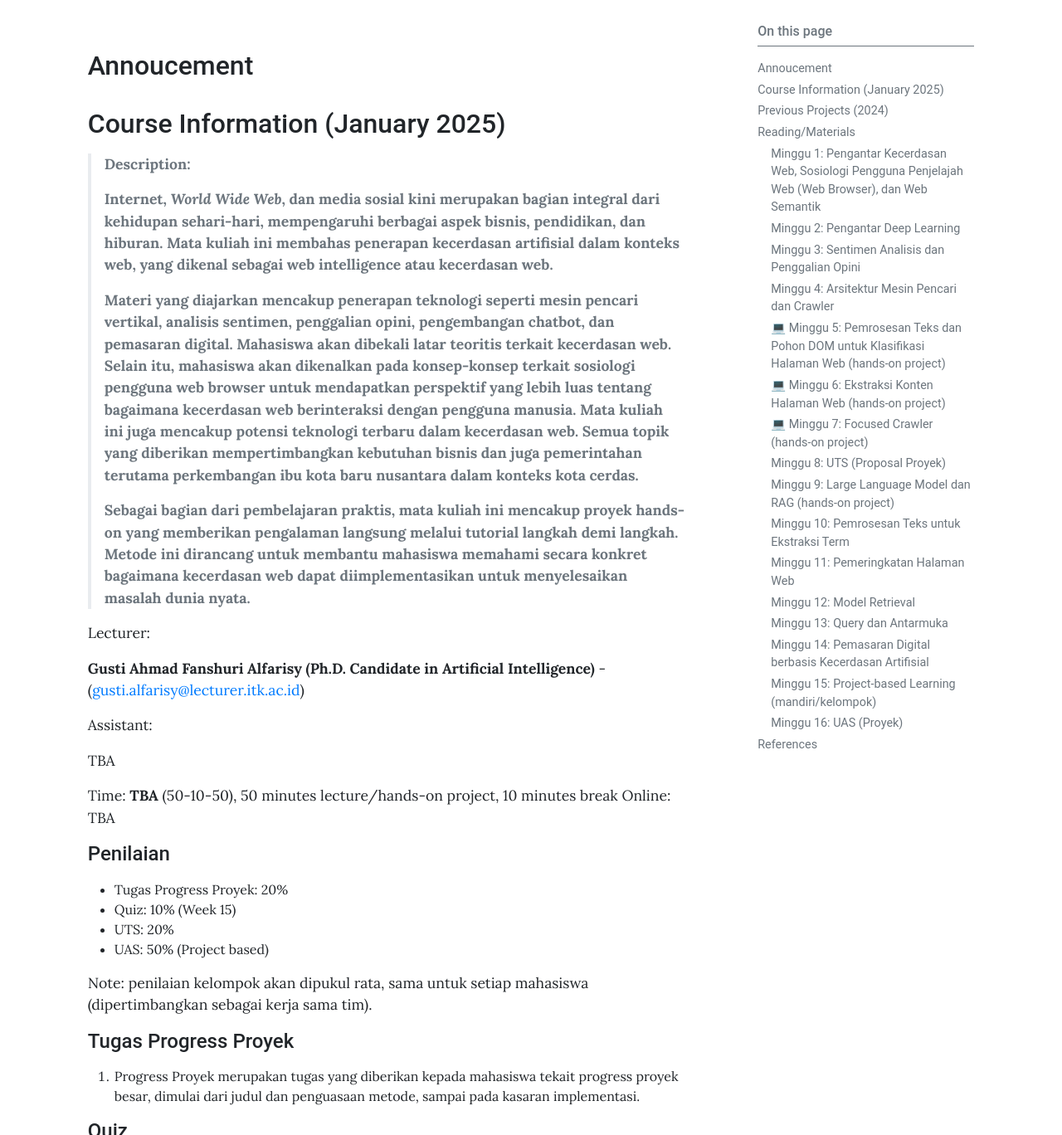
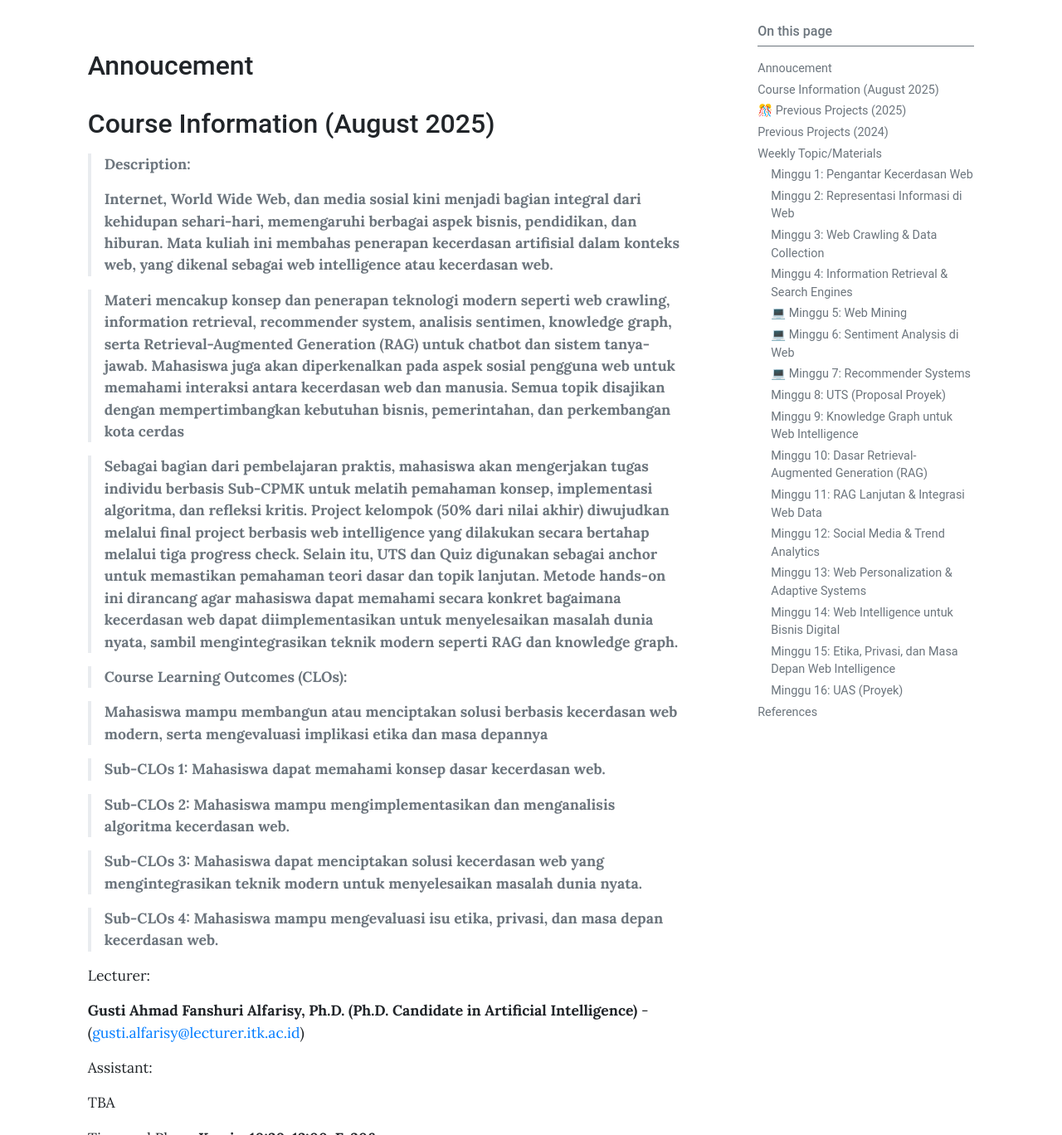
Before and after one commit to gusti-alfarisy/gusti-alfarisy.github.io, a Jekyll site: the page built from pages/mk/web2025.md, in a window 1280 px wide and 1400 px high, scrolled down 273 px, cut to the strip 32-1400 px from the top of the window. Shown: the whole strip at 83% size. Built offline with Jekyll 4.4.1, drawn with Linux system fonts in a browser that asks for light colours; some of the changed text lies outside the part shown.

Commit message:
update information syllabus kecerdasan web

```diff
--- a/pages/mk/web2025.md
+++ b/pages/mk/web2025.md
@@ -6,7 +6,7 @@ permalink: /mk/web2025/
 toc: true
 ---
 
-# IF201504: Kecerdasan Web
+# Kecerdasan Web (Elective Course)
 
 ## Annoucement
 
@@ -34,38 +34,52 @@ toc: true
 
 [//]: # (> The class will be started on 13 September 2024, we will have a class through Google Meets for now.)
 
-## Course Information (January 2025)
+## Course Information (August 2025)
 
 >**Description:**
 >
->**Internet, *World Wide Web*, dan media sosial kini merupakan bagian integral dari kehidupan sehari-hari, mempengaruhi berbagai aspek bisnis, pendidikan, dan hiburan. Mata kuliah ini membahas penerapan kecerdasan artifisial dalam konteks web, yang dikenal sebagai web intelligence atau kecerdasan web.**
->
->**Materi yang diajarkan mencakup penerapan teknologi seperti mesin pencari vertikal, analisis sentimen, penggalian opini, pengembangan chatbot, dan pemasaran digital. Mahasiswa akan dibekali latar teoritis terkait kecerdasan web. Selain itu, mahasiswa akan dikenalkan pada konsep-konsep terkait sosiologi pengguna web browser untuk mendapatkan perspektif yang lebih luas tentang bagaimana kecerdasan web berinteraksi dengan pengguna manusia. Mata kuliah ini juga mencakup potensi teknologi terbaru dalam kecerdasan web. Semua topik yang diberikan mempertimbangkan kebutuhan bisnis dan juga pemerintahan terutama perkembangan ibu kota baru nusantara dalam konteks kota cerdas.**
->
->**Sebagai bagian dari pembelajaran praktis, mata kuliah ini mencakup proyek hands-on yang memberikan pengalaman langsung melalui tutorial langkah demi langkah. Metode ini dirancang untuk membantu mahasiswa memahami secara konkret bagaimana kecerdasan web dapat diimplementasikan untuk menyelesaikan masalah dunia nyata.**
+> **Internet, World Wide Web, dan media sosial kini menjadi bagian integral dari kehidupan sehari-hari, memengaruhi berbagai aspek bisnis, pendidikan, dan hiburan. Mata kuliah ini membahas penerapan kecerdasan artifisial dalam konteks web, yang dikenal sebagai web intelligence atau kecerdasan web.**
 
+> **Materi mencakup konsep dan penerapan teknologi modern seperti web crawling, information retrieval, recommender system, analisis sentimen, knowledge graph, serta Retrieval-Augmented Generation (RAG) untuk chatbot dan sistem tanya-jawab. Mahasiswa juga akan diperkenalkan pada aspek sosial pengguna web untuk memahami interaksi antara kecerdasan web dan manusia. Semua topik disajikan dengan mempertimbangkan kebutuhan bisnis, pemerintahan, dan perkembangan kota cerdas**
+
+> **Sebagai bagian dari pembelajaran praktis, mahasiswa akan mengerjakan tugas individu berbasis Sub-CPMK untuk melatih pemahaman konsep, implementasi algoritma, dan refleksi kritis. Project kelompok (50% dari nilai akhir) diwujudkan melalui final project berbasis web intelligence yang dilakukan secara bertahap melalui tiga progress check. Selain itu, UTS dan Quiz digunakan sebagai anchor untuk memastikan pemahaman teori dasar dan topik lanjutan. Metode hands-on ini dirancang agar mahasiswa dapat memahami secara konkret bagaimana kecerdasan web dapat diimplementasikan untuk menyelesaikan masalah dunia nyata, sambil mengintegrasikan teknik modern seperti RAG dan knowledge graph.**
+
+
+>**Course Learning Outcomes (CLOs):**
+
+> **Mahasiswa mampu membangun atau menciptakan solusi berbasis kecerdasan web modern, serta mengevaluasi implikasi etika dan masa depannya**
+
+>**Sub-CLOs 1: Mahasiswa dapat memahami konsep dasar kecerdasan web.**
+
+>**Sub-CLOs 2: Mahasiswa mampu mengimplementasikan dan menganalisis algoritma kecerdasan web.**
+
+>**Sub-CLOs 3: Mahasiswa dapat menciptakan solusi kecerdasan web yang mengintegrasikan teknik modern untuk menyelesaikan masalah dunia nyata.**
+
+>**Sub-CLOs 4: Mahasiswa mampu mengevaluasi isu etika, privasi, dan masa depan kecerdasan web.**
 
 Lecturer:
 
-**Gusti Ahmad Fanshuri Alfarisy (Ph.D. Candidate in Artificial Intelligence)** - (<gusti.alfarisy@lecturer.itk.ac.id>)
+**Gusti Ahmad Fanshuri Alfarisy, Ph.D. (Ph.D. Candidate in Artificial Intelligence)** - (<gusti.alfarisy@lecturer.itk.ac.id>)
 
 Assistant:
 
 TBA
 
-[//]: # (Asisten membantu mahasiswa ihwal kelancaran proses belajar mengajar. Utamanya dalam membantu memonitor pengerjaan proyek. Mahasiswa dapat berkonsultasi dengan asisten dalam hal administrasi perkuliahan dan proyek.)
+<!-- [//]: # (Asisten membantu mahasiswa ihwal kelancaran proses belajar mengajar. Utamanya dalam membantu memonitor pengerjaan proyek. Mahasiswa dapat berkonsultasi dengan asisten dalam hal administrasi perkuliahan dan proyek.) -->
 
 
-[//]: # (Time: **Friday, 08:00 - 10:00 WITA** &#40;50-10-50&#41;, 50 minutes lecture/hands-on project, 10 minutes break)
-Time: **TBA** (50-10-50), 50 minutes lecture/hands-on project, 10 minutes break
-Online: TBA
+<!-- [//]: # (Time: **Friday, 08:00 - 10:00 WITA** &#40;50-10-50&#41;, 50 minutes lecture/hands-on project, 10 minutes break) -->
+
+Time and Place: **Kamis, 10:20-12:00, E-206**
+
 
 #### Penilaian
 
-* Tugas Progress Proyek: 20%
+* Tugas: 30% (20% Progress check for sub-CLOs 1 and 2, 10% for sub-CLOs 4)
+
 * Quiz: 10% (Week 15)
 * UTS: 20%
-* UAS: 50% (Project based)
+* UAS/Final Project: 50% (sub-CLOs 3, including progress check)
 
 Note: penilaian kelompok akan dipukul rata, sama untuk setiap mahasiswa (dipertimbangkan sebagai kerja sama tim).
 
@@ -75,15 +89,15 @@ Note: penilaian kelompok akan dipukul rata, sama untuk setiap mahasiswa (diperti
 
 #### Quiz
 
-Quiz diberikan dalam bentuk pilihan ganda 10 soal pada pertemuan ke-15
+Quiz diberikan dalam bentuk pilihan ganda pada pertemuan ke-15
 
 #### UTS
 
-UTS merupakan penentuan judul proyek (individu maupun kelompok) dengan rencana progress yang akan dikerjakan beserta metode.  Mahasiswa diharapkan menguasai metode dengan baik jika topik yang diambil ada pada topik di Minggu 1 - 7. Memahami kasaran metode jika topik pada Minggu 9 - 15. UTS dalam bentuk presentasi dengan menyajikan judul, metode, dan rencana jadwal progress.
+TBA
 
 #### UAS
 
-UAS dilaksanakan dengen presentasi proyek yang berdampak (akan dijelaskan di pertemuan pertama). Jenis Proyek bervariasi, ada yang bersifat individu ataupun kelompok, sesuai minat masing-masing mahasiswa. Jenis-jenis proyek sebagai berikut:
+UAS dilaksanakan dengen presentasi proyek yang berdampak (akan dijelaskan di pertemuan pertama). Jenis Proyek bervariasi, ada yang bersifat individu ataupun kelompok, sesuai minat masing-masing mahasiswa. Jenis-jenis proyek salah satunya sebagai berikut:
 
 * Mengembangkan Plugin pada Aplikasi Open Source Populer - Kelompok (maks. 3 org)/Individu
 * Jurnal Ilmiah (Submission) - Kelompok (maks. 4 org)/Individu
@@ -94,42 +108,51 @@ UAS dilaksanakan dengen presentasi proyek yang berdampak (akan dijelaskan di per
 * Mahasiswa mengajar terkait topik kecerdasan web berbasis proyek dengan keluaran berupa modul pembelajaran - kelompok maks 3 org.
 * Mengikuti Penelitian Dosen Pengampu dengan keluaran prototipe awal yang dapat diteruskan menjadi TA (atau berserta proposal) - Individu.
 * Mengembangkan aplikasi kecerdasan web tertanam pada aplikasi di lingkungan Institut Teknologi Kalimantan dengan manfaat yang jelas - Kelompok (maks. 3 org)/Individu
-* Publikasi artikel disalah satu web populer terkait kecerdasan web berbasiskan pengerjaan proyek - Individu.
+* Publikasi artikel ilmiah disalah satu web terkait kecerdasan web berbasiskan pengerjaan proyek - Individu/maksimal 2 orang.
 * Atau potensi proyek berdampak lainnya yang dapat diusulkan oleh mahasiswa
+
+## 🎊 Previous Projects (2025)
+* Focused Crawler untuk Jurnal Informatika dengan Shark Search, IndoBERT, dan KNN (TA Helmi) | On progress for top journal in Indonesia dan produk berdampak
+* Klasifikasi Jurnal Predator Ilmiah berbasis Pohon DOM dengan Automated Machine Learning (TA Ersan Karimi) | on progress for international journal IIAIR dan produk berdampak
+* Ekstraksi Konten Jurnal Ilmiah dengan BoilerNet (berbasis LSTM) (TA Felix) | on progress for International Journal IIAIR
+* Chatbot Informasi Akademik ITK berbasis RAG dengan Indo-Sentence-BERT (TA Saman) | Funding ITK, On progress for top journal in Indonesia, dan produk berdampak
+* Health Assistant Chatbot Model Using Meta AI’s LLaMA Large Language Model with a Retrieval-Augmented Generation Approach (TA Ariel) | on progress top international journal scopus indexed
+* Sentimen Analisis Youtube pada Isu Lingkungan di Kalimantan menggunakan IndoBERT (TA Naufal) | on progress indonesian journal
 
 ## Previous Projects (2024)
 
-* Pengembangan Pustaka Python untuk ekstraksi harga e-commerce Indonesia secara otomatis (Pypi: https://pypi.org/project/ecommerce-price-scraper/ dan GitHub: https://github.com/RichardOwen2/ecommerce-price-scraper)
-* Perbandingan LLM untuk pengecekan kesalahan tata bahasa Inggris
-* Pengembangan Chatbot untuk konsultasi hukum pidana
+* Ecommerce-price-scraper: Pustaka Ekstraksi Harga E-Commerce Indonesia Melalui Web Scraping(Pypi: https://pypi.org/project/ecommerce-price-scraper/ dan GitHub: https://github.com/RichardOwen2/ecommerce-price-scraper) | https://journal.itk.ac.id/index.php/equiva/article/view/1307
+*  The Grammar Correction: A Comparison of T5, LLAMA and ChatGPT | https://journal.itk.ac.id/index.php/IIAIR/article/view/1308
+* Retrieval-Augmented Generation for Indonesian Criminal Law Information Using the LLaMA Model | https://journal.itk.ac.id/index.php/IIAIR/article/view/1306
 
-## Reading/Materials
 
-### Minggu 1: Pengantar Kecerdasan Web, Sosiologi Pengguna Penjelajah Web (Web Browser), dan Web Semantik
+## Weekly Topic/Materials
+
+### Minggu 1: Pengantar Kecerdasan Web
 
 TBA
 
-### Minggu 2: Pengantar Deep Learning
+### Minggu 2: Representasi Informasi di Web
 
 TBA
 
-### Minggu 3: Sentimen Analisis dan Penggalian Opini
+### Minggu 3: Web Crawling & Data Collection
 
 TBA
 
-### Minggu 4: Arsitektur Mesin Pencari dan Crawler
+### Minggu 4: Information Retrieval & Search Engines
 
 TBA
 
-### 💻 Minggu 5: Pemrosesan Teks dan Pohon DOM untuk Klasifikasi Halaman Web (hands-on project)
+### 💻 Minggu 5: Web Mining
 
 TBA
 
-### 💻 Minggu 6: Ekstraksi Konten Halaman Web (hands-on project)
+### 💻 Minggu 6: Sentiment Analysis di Web
 
 TBA
 
-### 💻 Minggu 7: Focused Crawler (hands-on project)
+### 💻 Minggu 7: Recommender Systems
 
 TBA
 
@@ -138,31 +161,30 @@ TBA
 
 TBA
 
-### Minggu 9: Large Language Model dan RAG (hands-on project)
+### Minggu 9: Knowledge Graph untuk Web Intelligence
 
 TBA
 
-### Minggu 10: Pemrosesan Teks untuk Ekstraksi Term
+### Minggu 10: Dasar Retrieval-Augmented Generation (RAG)
 
 TBA
 
-### Minggu 11: Pemeringkatan Halaman Web
+### Minggu 11: RAG Lanjutan & Integrasi Web Data
 
 TBA
 
-### Minggu 12: Model Retrieval
+### Minggu 12: Social Media & Trend Analytics
 
 TBA
 
-### Minggu 13: Query dan Antarmuka
+### Minggu 13: Web Personalization & Adaptive Systems
+TBA
+
+### Minggu 14: Web Intelligence untuk Bisnis Digital
 
 TBA
 
-### Minggu 14: Pemasaran Digital berbasis Kecerdasan Artifisial
-
-TBA
-
-### Minggu 15: Project-based Learning (mandiri/kelompok)
+### Minggu 15: Etika, Privasi, dan Masa Depan Web Intelligence
 
 TBA
 
```
